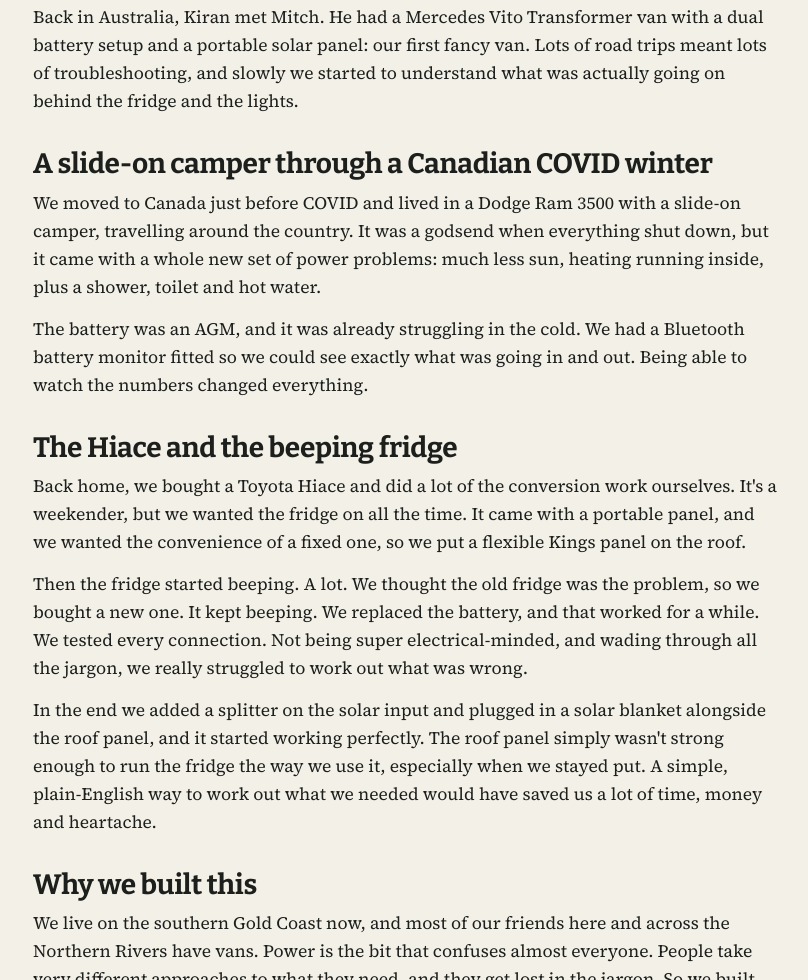
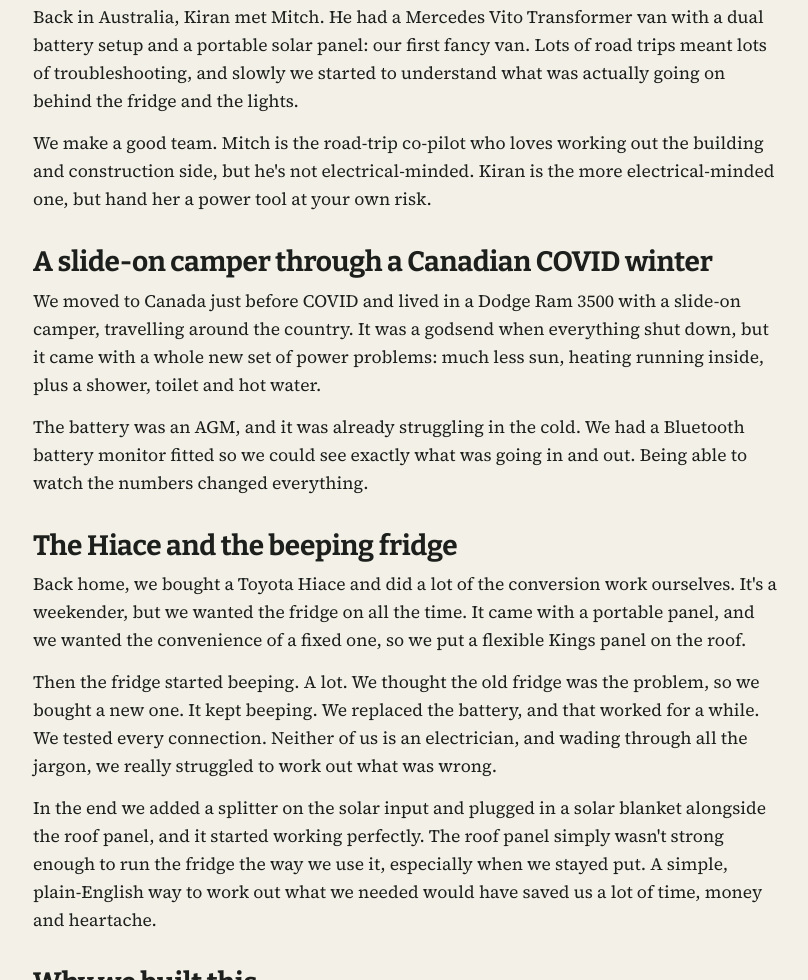
Before and after one commit to offgridsorted/offgridsorted-site, a plain HTML site: page about.html in a window 1280 px wide. Shown: the part 531-1511 px from the top of the page, without its empty margins (235-1043 px from the left). Drawn offline with nearby package versions, Linux system fonts and the light colour scheme.

Commit message:
About: who does what (Mitch builds, Kiran wires)
Co-Authored-By: Claude Opus 5.5 <noreply@anthropic.com>
Claude-Session: https://claude.ai/code/session_01QxWUY4wVSvNKptVipBmbrD

```diff
--- a/about.html
+++ b/about.html
@@ -49,6 +49,7 @@
 
 <h2>Mitch's Vito, and a lot of troubleshooting</h2>
 <p>Back in Australia, Kiran met Mitch. He had a Mercedes Vito Transformer van with a dual battery setup and a portable solar panel: our first fancy van. Lots of road trips meant lots of troubleshooting, and slowly we started to understand what was actually going on behind the fridge and the lights.</p>
+<p>We make a good team. Mitch is the road-trip co-pilot who loves working out the building and construction side, but he's not electrical-minded. Kiran is the more electrical-minded one, but hand her a power tool at your own risk.</p>
 
 <h2>A slide-on camper through a Canadian COVID winter</h2>
 <p>We moved to Canada just before COVID and lived in a Dodge Ram 3500 with a slide-on camper, travelling around the country. It was a godsend when everything shut down, but it came with a whole new set of power problems: much less sun, heating running inside, plus a shower, toilet and hot water.</p>
@@ -56,7 +57,7 @@
 
 <h2>The Hiace and the beeping fridge</h2>
 <p>Back home, we bought a Toyota Hiace and did a lot of the conversion work ourselves. It's a weekender, but we wanted the fridge on all the time. It came with a portable panel, and we wanted the convenience of a fixed one, so we put a flexible Kings panel on the roof.</p>
-<p>Then the fridge started beeping. A lot. We thought the old fridge was the problem, so we bought a new one. It kept beeping. We replaced the battery, and that worked for a while. We tested every connection. Not being super electrical-minded, and wading through all the jargon, we really struggled to work out what was wrong.</p>
+<p>Then the fridge started beeping. A lot. We thought the old fridge was the problem, so we bought a new one. It kept beeping. We replaced the battery, and that worked for a while. We tested every connection. Neither of us is an electrician, and wading through all the jargon, we really struggled to work out what was wrong.</p>
 <p>In the end we added a splitter on the solar input and plugged in a solar blanket alongside the roof panel, and it started working perfectly. The roof panel simply wasn't strong enough to run the fridge the way we use it, especially when we stayed put. A simple, plain-English way to work out what we needed would have saved us a lot of time, money and heartache.</p>
 <!-- TODO photo: the Hiace, roof panel and blanket -->
 
```
Also changed, not shown: content/about.html (+2 -1 lines).
